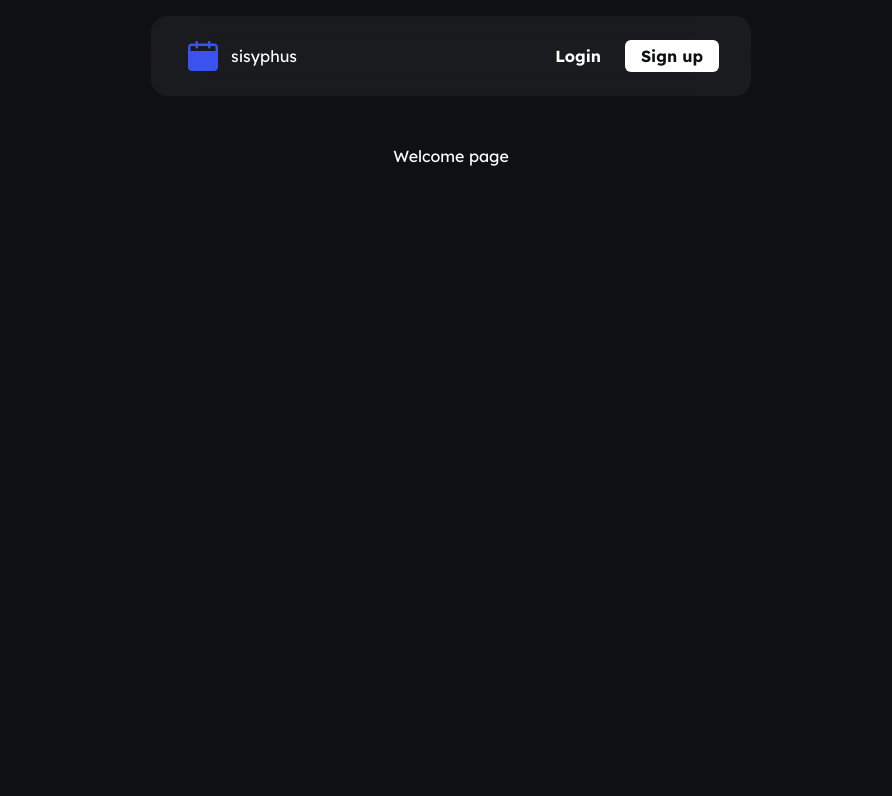
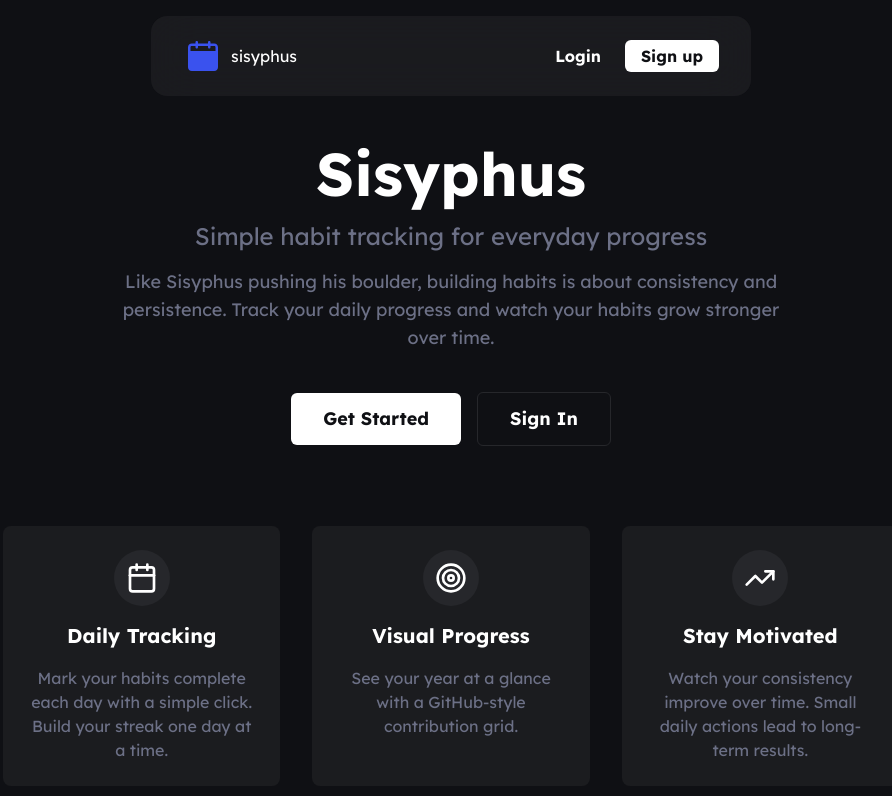
Before and after one commit to gd-arnold/sisyphus, a React (Create React App) app in the folder client/: page / in a window 1280 px wide. Shown: the top 796 px of the page, without its empty margins (189-1081 px from the left). Built offline with nearby package versions, Linux system fonts and the light colour scheme; no server answers.

Commit message:
feat: client: welcome page

```diff
--- a/client/src/pages/welcome.js
+++ b/client/src/pages/welcome.js
@@ -1,9 +1,80 @@
+import { useNavigate } from "react-router-dom";
 import Page from "../components/Page";
+import Button from "../components/Button";
+import { Calendar, Target, TrendingUp } from "lucide-react";
 
 function Welcome() {
+    const navigate = useNavigate();
+
     return (
         <Page>
-            <div>Welcome page</div>
+            <div className="flex flex-col gap-12 text-center max-w-4xl mx-auto">
+                {/* Hero Section */}
+                <div className="flex flex-col gap-6">
+                    <div className="flex flex-col gap-4">
+                        <h1 className="text-6xl font-bold">Sisyphus</h1>
+                        <h2 className="text-2xl text-light-gray">
+                            Simple habit tracking for everyday progress
+                        </h2>
+                        <p className="text-lg text-light-gray max-w-2xl mx-auto">
+                            Like Sisyphus pushing his boulder, building habits is about
+                            consistency and persistence. Track your daily progress and
+                            watch your habits grow stronger over time.
+                        </p>
+                    </div>
+
+                    <div className="flex flex-col sm:flex-row gap-4 justify-center items-center mt-4">
+                        <Button
+                            className="px-8 py-3 text-lg font-bold"
+                            onClick={() => navigate("/register")}
+                        >
+                            Get Started
+                        </Button>
+                        <Button
+                            color="black"
+                            className="px-8 py-3 text-lg font-bold text-white border border-gray hover:bg-gray"
+                            onClick={() => navigate("/login")}
+                        >
+                            Sign In
+                        </Button>
+                    </div>
+                </div>
+
+                <div className="grid grid-cols-1 md:grid-cols-3 gap-8 mt-8">
+                    <div className="flex flex-col items-center gap-4 p-6 rounded-lg bg-dark-gray">
+                        <div className="p-3 rounded-full bg-gray">
+                            <Calendar className="size-8 text-white" />
+                        </div>
+                        <h3 className="text-xl font-bold">Daily Tracking</h3>
+                        <p className="text-light-gray text-center">
+                            Mark your habits complete each day with a simple click.
+                            Build your streak one day at a time.
+                        </p>
+                    </div>
+
+                    <div className="flex flex-col items-center gap-4 p-6 rounded-lg bg-dark-gray">
+                        <div className="p-3 rounded-full bg-gray">
+                            <Target className="size-8 text-white" />
+                        </div>
+                        <h3 className="text-xl font-bold">Visual Progress</h3>
+                        <p className="text-light-gray text-center">
+                            See your year at a glance with a GitHub-style
+                            contribution grid.
+                        </p>
+                    </div>
+
+                    <div className="flex flex-col items-center gap-4 p-6 rounded-lg bg-dark-gray">
+                        <div className="p-3 rounded-full bg-gray">
+                            <TrendingUp className="size-8 text-white" />
+                        </div>
+                        <h3 className="text-xl font-bold">Stay Motivated</h3>
+                        <p className="text-light-gray text-center">
+                            Watch your consistency improve over time. Small daily
+                            actions lead to long-term results.
+                        </p>
+                    </div>
+                </div>
+            </div>
         </Page>
     );
 }
```
